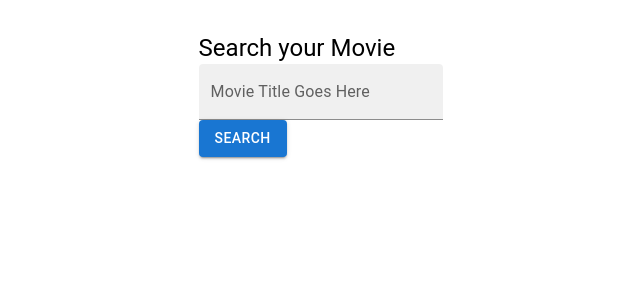
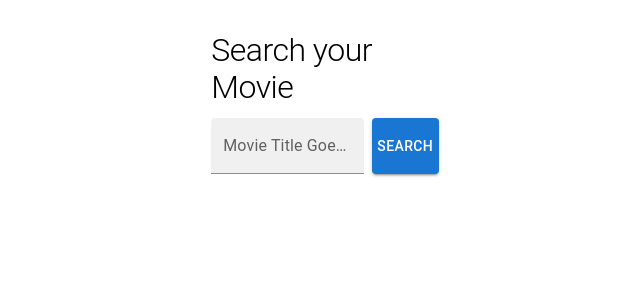
Before and after one commit to matekaszas13/find-movies, a React (Create React App) app in the folder frontend/: page / in a window 1280 px wide. Shown: the top 300 px of the page, without its empty margins (315-955 px from the left). Built offline with nearby package versions, Linux system fonts and the light colour scheme; no server answers.

Commit message:
Style: Add flexbox to input box

```diff
--- a/frontend/src/components/landing/Landing.css
+++ b/frontend/src/components/landing/Landing.css
@@ -1,4 +1,17 @@
 .landing{
-    max-width: 20% ;
+    max-width: 18% ;
     margin: 2rem auto;
 }
+
+.input-box{
+    display: flex;
+    flex-direction: row;
+}
+
+.movie-input {
+    margin-right: .5rem;
+}
+
+.greeting {
+
+}
--- a/frontend/src/components/landing/Landing.jsx
+++ b/frontend/src/components/landing/Landing.jsx
@@ -11,22 +11,37 @@ const Landing = () => {
 
   const { error, loading, data } = UseMoviesByTitle(title);
 
+  console.log(error);
+
   return (
     <div>
       <div className="landing">
-        <Typography variant="h5">Search your Movie</Typography>
+        <Typography
+          sx={{ fontSize: 32 }}
+          color="text.first"
+          gutterBottom
+          className="greeting"
+          variant="h1"
+        >
+          Search your Movie
+        </Typography>
+        <div className="input-box">
+          <div className="movie-input">
             <TextField
               id="movie-title-input"
               label="Movie Title Goes Here"
               variant="filled"
               onChange={(e) => setInputValue(e.target.value)}
             />
+          </div>
+
           <Button variant="contained" onClick={() => setTitle(inputValue)}>
             Search
           </Button>
         </div>
+      </div>
 
-      <Movies data={data} loading={loading} />
+      <Movies data={data} loading={loading} error={error} />
     </div>
   );
 };
```
Lines whose indentation alone changed are shown as unchanged.
